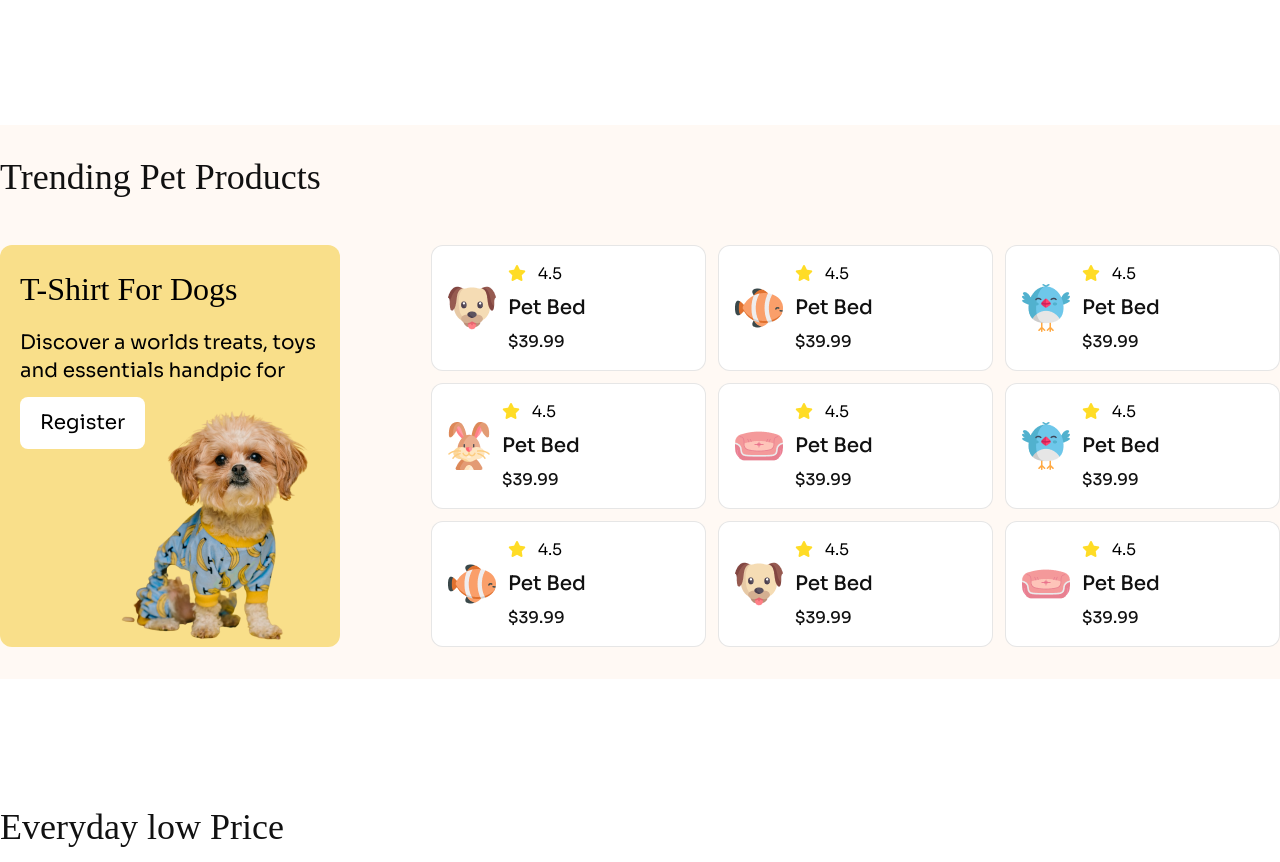
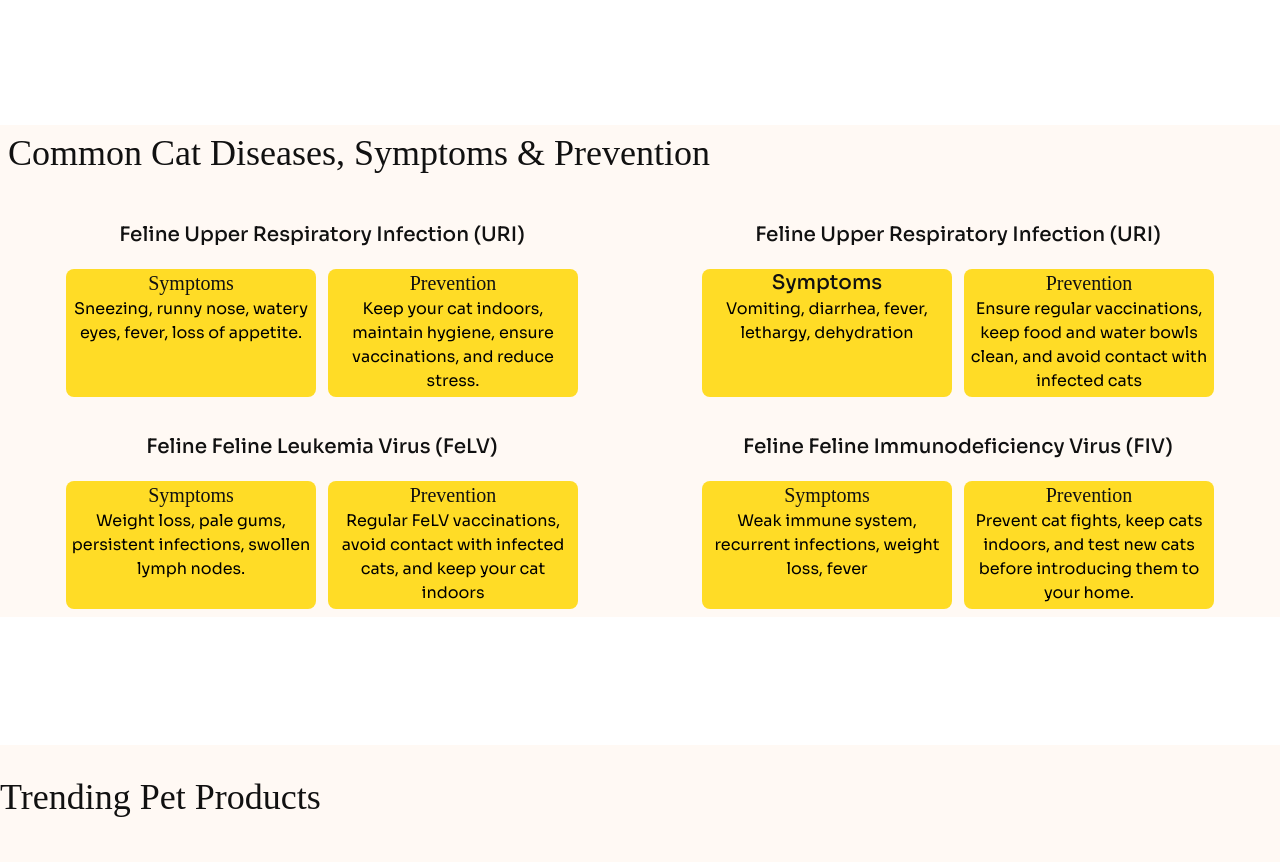
Before and after one commit to shariful962/Assigement-3-0001, a plain HTML site: page index.html in a window 1280 px wide. Shown: the part 1321-2183 px from the top of the page. Drawn offline with nearby package versions, Linux system fonts and the light colour scheme; a web font is replaced by a local one.

Commit message:
update bonus

```diff
--- a/index.html
+++ b/index.html
@@ -147,6 +147,108 @@
             </div>
             <h3 class="mt-6 font-secondary font-normal text-textColor2 text-xl">Rabit</h3>
             <p class="font-normal text-base text-textColor2 mt-3">2 items</p>
+          </div>
+        </div>
+      </div>
+    </section>
+    <section class="disease mt-32">
+      <div class="disease-content container md:container mx-auto bg-[#FFF9F4] p-2">
+        <h1 class="font-secondary font-normal text-4xl text-textColor mb-12">
+          Common Cat Diseases, Symptoms & Prevention
+        </h1>
+        <div class="disease-box">
+          <div class="flex justify-between gap-2 items-center flex-col lg:flex-row">
+            <div class="w-1/2">
+              <h1 class="font-medium text-xl text-textColor text-center mb-5"> Feline Upper Respiratory Infection (URI)</h1>
+              <div class="flex justify-center gap-3 flex-col lg:flex-row items-center lg:items-start">
+                <div class="symtom w-[250px] h-32 text-center rounded-lg bg-Accent">
+                  <h2 class="font-secondary font-normal text-xl text-textColor text-center">
+                    Symptoms
+                  </h2>
+                  <p>
+                    Sneezing, runny nose, watery eyes, fever, loss of appetite.
+                  </p>
+                </div>
+                <div class="prevention w-[250px] h-32 text-center rounded-lg bg-Accent">
+                  <h2 class="font-secondary font-normal text-xl text-textColor text-center">
+                    Prevention
+                  </h2>
+                  <p>
+                    Keep your cat indoors, maintain hygiene, ensure vaccinations, and reduce stress.
+                  </p>
+                </div>
+              </div>
+            </div>
+            <div class="w-1/2">
+              <h1 class="font-medium text-xl text-textColor text-center mb-5"> Feline Upper Respiratory Infection (URI)</h1>
+              <div class="flex justify-center gap-3 flex-col lg:flex-row items-center lg:items-start">
+                <div class="symtom w-[250px] h-32 text-center rounded-lg bg-Accent">
+                  <h2 class="font-medium text-xl text-textColor text-center">
+                    Symptoms
+                  </h2>
+                  <p>
+                    Vomiting, diarrhea, fever, lethargy, dehydration
+                  </p>
+                </div>
+                <div class="prevention w-[250px] h-32 text-center rounded-lg bg-Accent">
+                  <h2 class="font-secondary font-normal text-xl text-textColor text-center">
+                    Prevention
+                  </h2>
+                  <p>
+                    Ensure regular vaccinations, keep food and water bowls clean, and avoid contact with infected cats
+                  </p>
+                </div>
+              </div>
+            </div>
+
+
+          </div>
+
+          <div class="flex justify-between gap-2 items-center flex-col lg:flex-row mt-9">
+            <div class="w-1/2">
+              <h1 class="font-medium text-xl text-textColor text-center mb-5"> Feline Feline Leukemia Virus (FeLV)</h1>
+              <div class="flex justify-center gap-3 flex-col lg:flex-row items-center lg:items-start">
+                <div class="symtom w-[250px] h-32 text-center rounded-lg bg-Accent">
+                  <h2 class="font-secondary font-normal text-xl text-textColor text-center">
+                    Symptoms
+                  </h2>
+                  <p>
+                    Weight loss, pale gums, persistent infections, swollen lymph nodes.
+                  </p>
+                </div>
+                <div class="prevention w-[250px] h-32 text-center rounded-lg bg-Accent">
+                  <h2 class="font-secondary font-normal text-xl text-textColor text-center">
+                    Prevention
+                  </h2>
+                  <p>
+                    Regular FeLV vaccinations, avoid contact with infected cats, and keep your cat indoors
+                  </p>
+                </div>
+              </div>
+            </div>
+            <div class="w-1/2">
+              <h1 class="font-medium text-xl text-textColor text-center mb-5"> Feline Feline Immunodeficiency Virus (FIV)</h1>
+              <div class="flex justify-center gap-3 flex-col lg:flex-row items-center lg:items-start">
+                <div class="symtom w-[250px] h-32 text-center rounded-lg bg-Accent">
+                  <h2 class="font-secondary font-normal text-xl text-textColor text-center">
+                    Symptoms
+                  </h2>
+                  <p>
+                    Weak immune system, recurrent infections, weight loss, fever
+                  </p>
+                </div>
+                <div class="prevention w-[250px] h-32 text-center rounded-lg bg-Accent">
+                  <h2 class="font-secondary font-normal text-xl text-textColor text-center">
+                    Prevention
+                  </h2>
+                  <p>
+                    Prevent cat fights, keep cats indoors, and test new cats before introducing them to your home.
+                  </p>
+                </div>
+              </div>
+            </div>
+
+
           </div>
         </div>
       </div>
```
